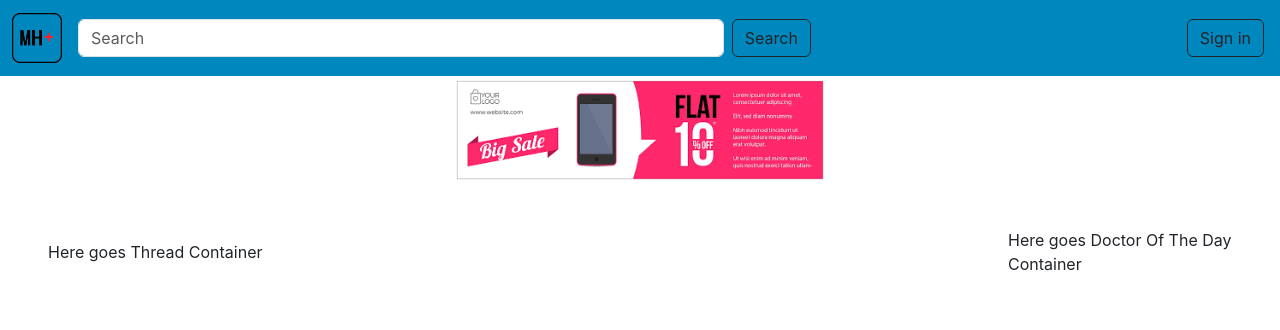
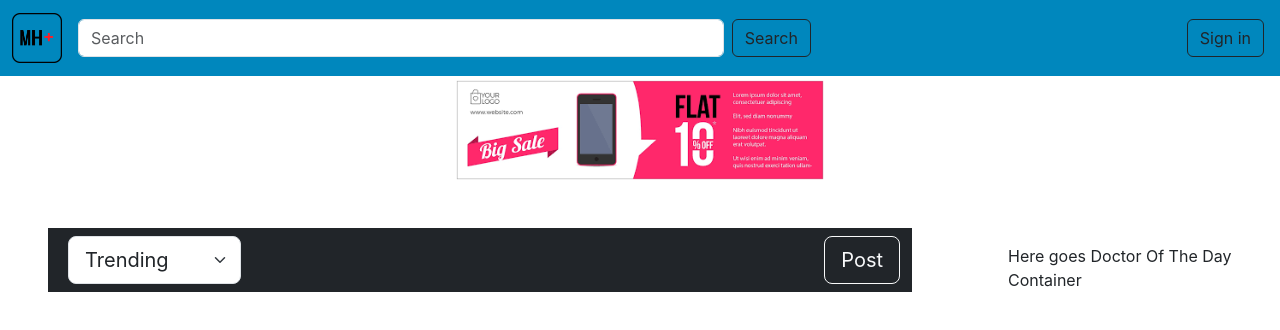
Before and after one commit to Jafor2646/medi-help, a React (Create React App) app in the folder front-end/medi-help-front-end/: page / in a window 1280 px wide. Shown: the top 330 px of the page. Built offline with nearby package versions, Linux system fonts and the light colour scheme.

Commit message:
Added Thread Viewer header -shuvo

```diff
--- a/front-end/medi-help-front-end/src/layouts/HomePage/HomeHero/HomeHero.tsx
+++ b/front-end/medi-help-front-end/src/layouts/HomePage/HomeHero/HomeHero.tsx
@@ -1,3 +1,5 @@
+import {ThreadViewerHomepage} from "./ThreadViewerHomepage/ThreadViewerHomepage";
+
 export const HomeHero = () => {
     return (
         <div>
@@ -5,7 +7,7 @@ export const HomeHero = () => {
                 <div className="row">
                     <div className="col-md-9 my-auto p-5">
                         <div>
-                            Here goes Thread Container
+                            <ThreadViewerHomepage/>
                         </div>
                     </div>
                     <div className="col-sm my-auto p-5">
--- /dev/null
+++ b/front-end/medi-help-front-end/src/layouts/HomePage/HomeHero/ThreadViewerHomepage/ThreadViewerHomepage.tsx
@@ -0,0 +1,23 @@
+export const ThreadViewerHomepage = () => {
+    return (
+        <div className={"bg-dark"}>
+            <div className="container-fluid">
+                <div className={"d-flex mb-3"}>
+                    <div className="p-2">
+                        <select className="form-select form-select-lg" aria-label="Default select example">
+                            <option selected>Trending</option>
+                            <option value="1">Newest First</option>
+                            <option value="2">Oldest First</option>
+                            <option value="3">Most Voted</option>
+                        </select>
+                    </div>
+                    <div className="ms-auto py-2">
+                        <a type="button" className="btn btn-lg btn-outline-light" href="#">
+                            Post
+                        </a>
+                    </div>
+                </div>
+            </div>
+
+        </div>
+    )}
```
